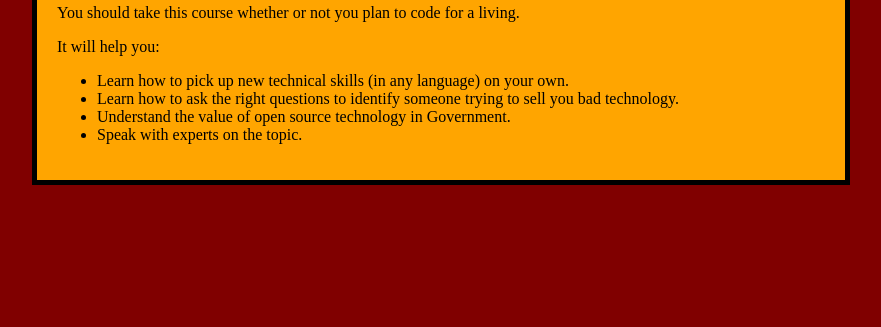
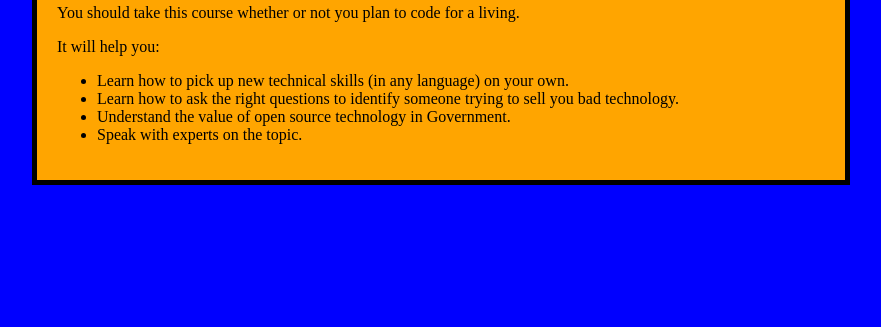
Before and after one commit to rohini-iyer/shopping-days, a plain HTML site: page index.html in a window 1280 px wide. Shown: the part 473-800 px from the top of the page, without its empty margins (199-1080 px from the left). Drawn offline with Linux system fonts and the light colour scheme.

Commit message:
Update styles.css

```diff
--- a/styles.css
+++ b/styles.css
@@ -1,6 +1,6 @@
 /* Set background */
 html {
-  background-color: maroon;
+  background-color: blue;
 }
 
 /* styles for the body of the site */
```
